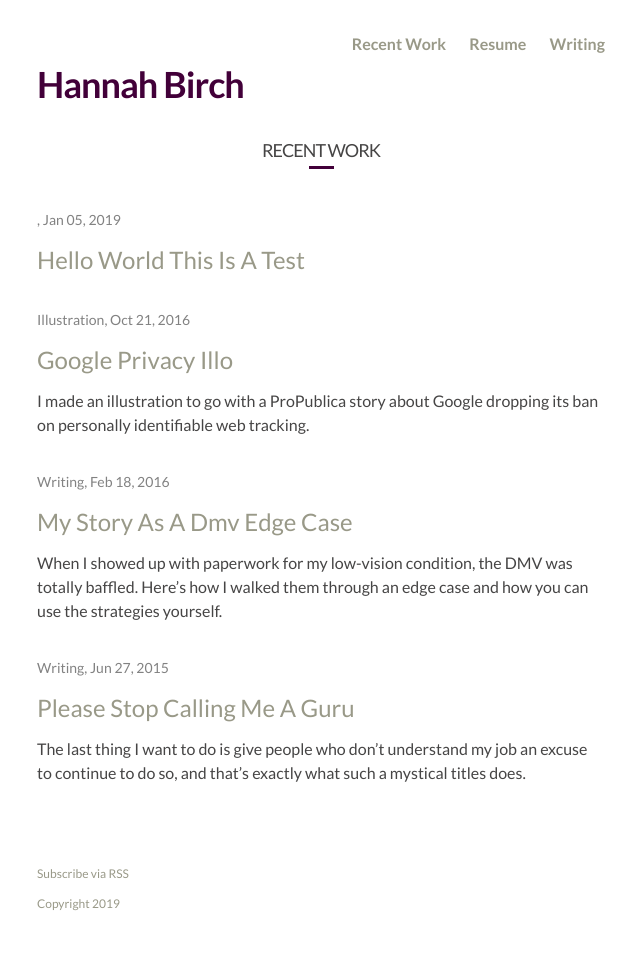
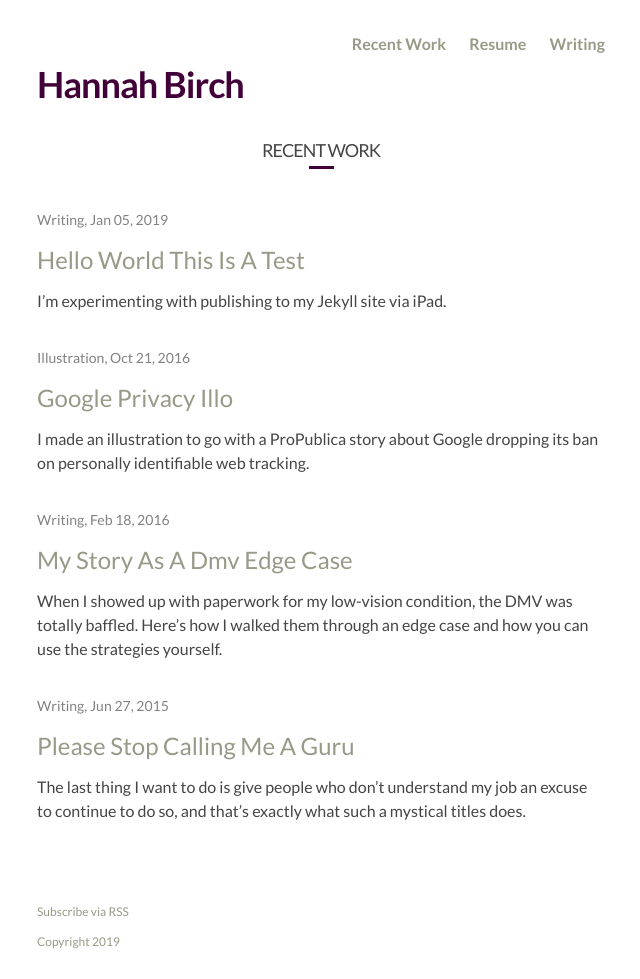
Before and after one commit to hannah-birch/hannah-birch.github.io, a Jekyll site: the page built from pages/recent-work.md, in a window 1280 px wide. Shown: the whole page, without its empty margins (319-959 px from the left). Built offline with Jekyll 4.4.1, drawn with Linux system fonts in a browser that asks for light colours; before the commit the page ends 941 px from its top, so only the background shows below that.

Commit message:
Adds YAML front matter to test post

```diff
--- a/_posts/2019-01-05-hello-world-this-is-a-test.md
+++ b/_posts/2019-01-05-hello-world-this-is-a-test.md
@@ -1,3 +1,10 @@
+---
+layout: default
+date: 2019-01-05
+content-type: "Writing"
+summary: "I’m experimenting with publishing to my Jekyll site via iPad."
+---
+
 Hello, world!
 
 This is me testing out a workflow for publishing to my personal site from an iPad. If you’re reading this on the internet, hooray; it worked!
```
